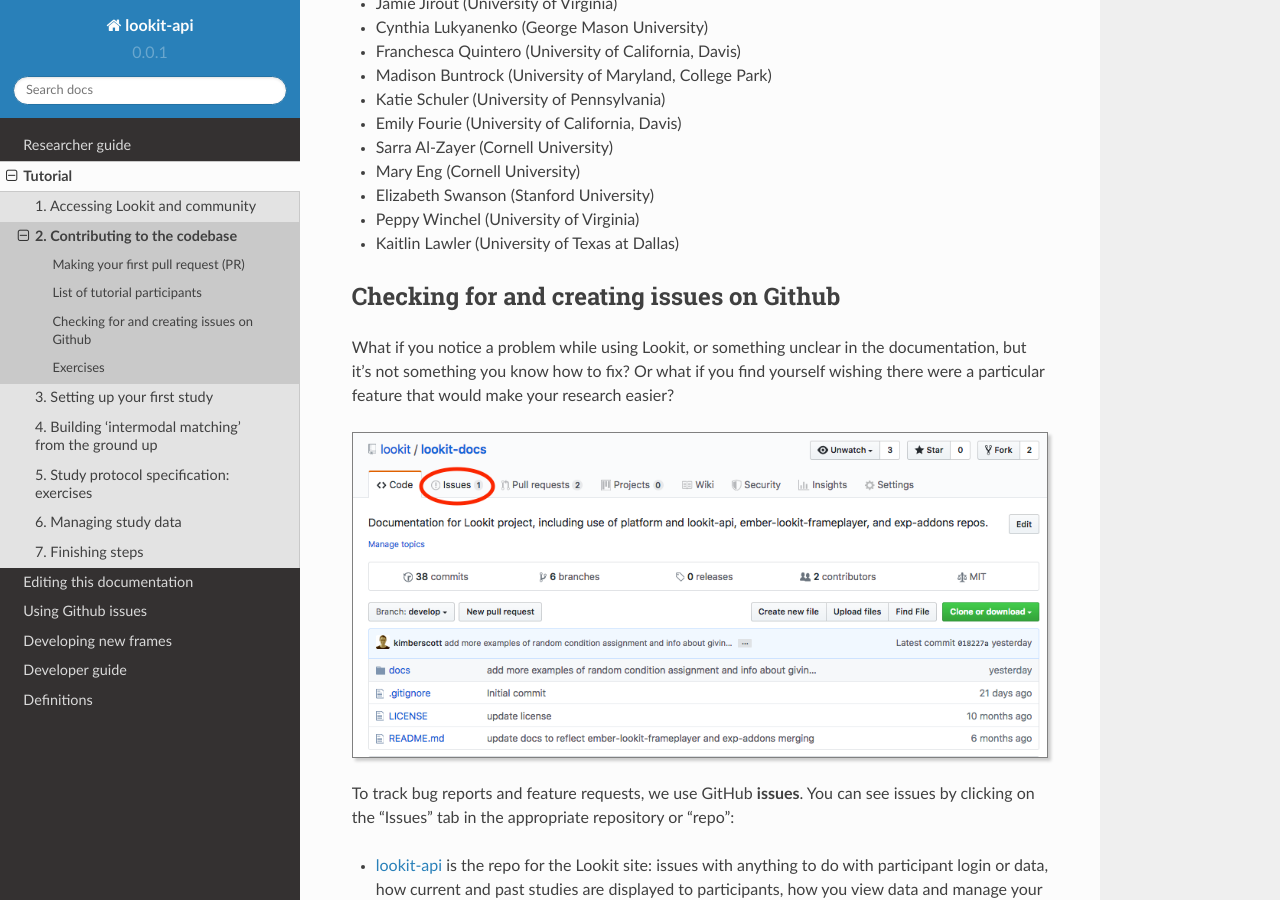
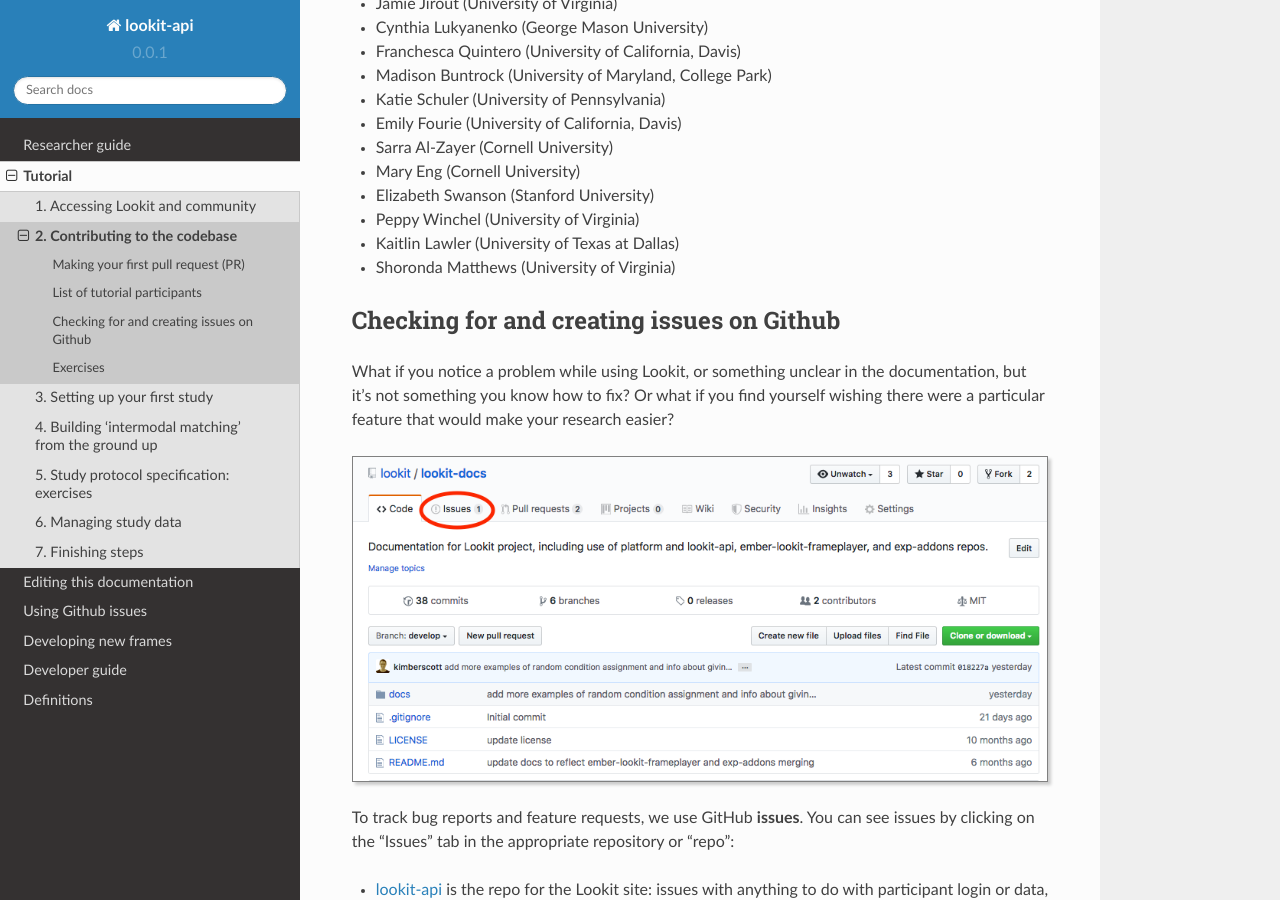
Before and after one commit to lookit/lookit-docs, a Sphinx documentation site: the page built from docs/source/tutorial-contributing.rst, in a window 1280 px wide and 900 px high, scrolled down 5961 px. Built offline with Sphinx 7.4.7 and the Read the Docs theme 2.0.0, drawn with Linux system fonts in a browser that asks for light colours.

Commit message:
Add tutorial participant to list

```diff
--- a/docs/source/tutorial-contributing.rst
+++ b/docs/source/tutorial-contributing.rst
@@ -153,7 +153,7 @@
 - Elizabeth Swanson (Stanford University)
 - Peppy Winchel (University of Virginia)
 - Kaitlin Lawler (University of Texas at Dallas)
-
+- Shoronda Matthews (University of Virginia)
 .. _Github issues overview:
 
 Checking for and creating issues on Github
```
